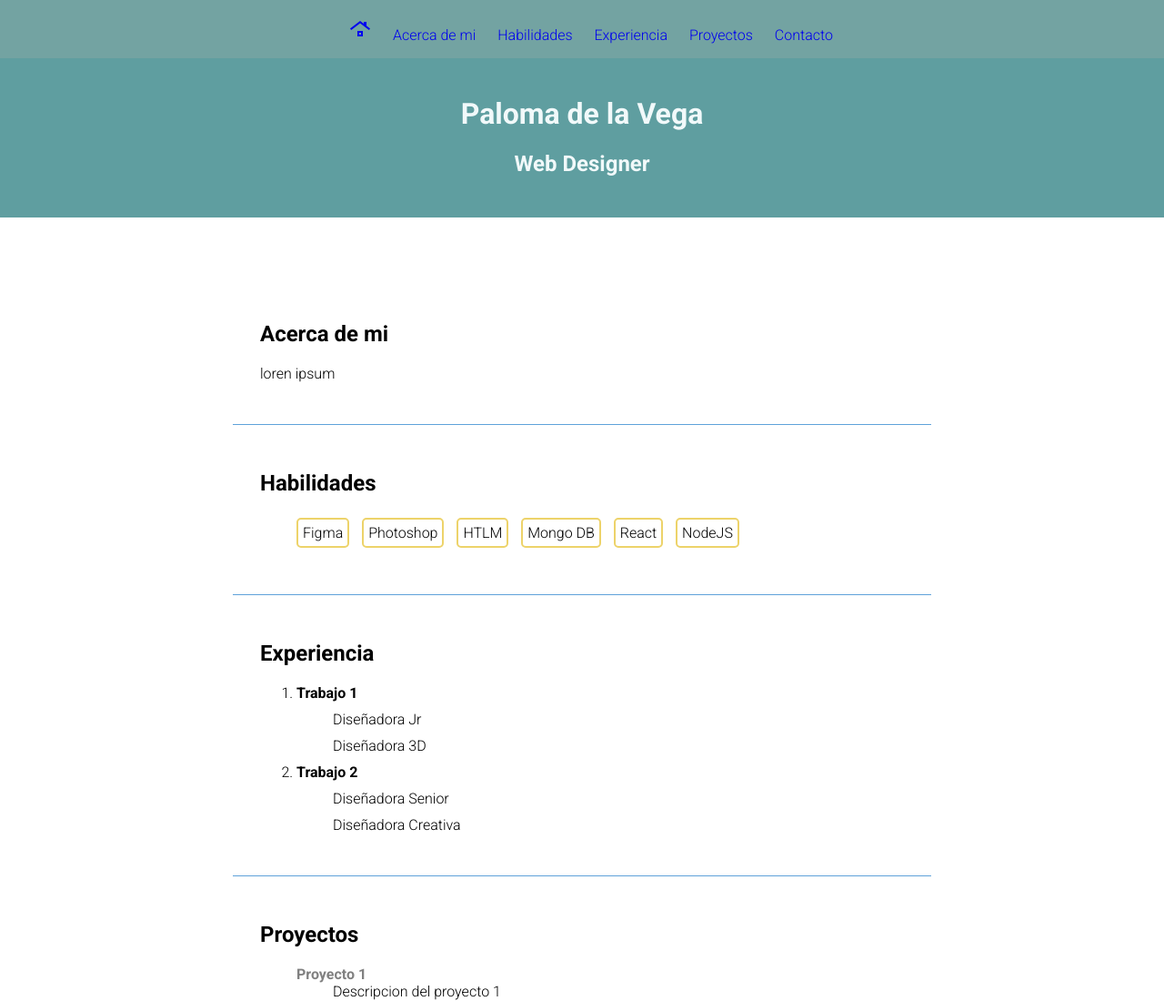
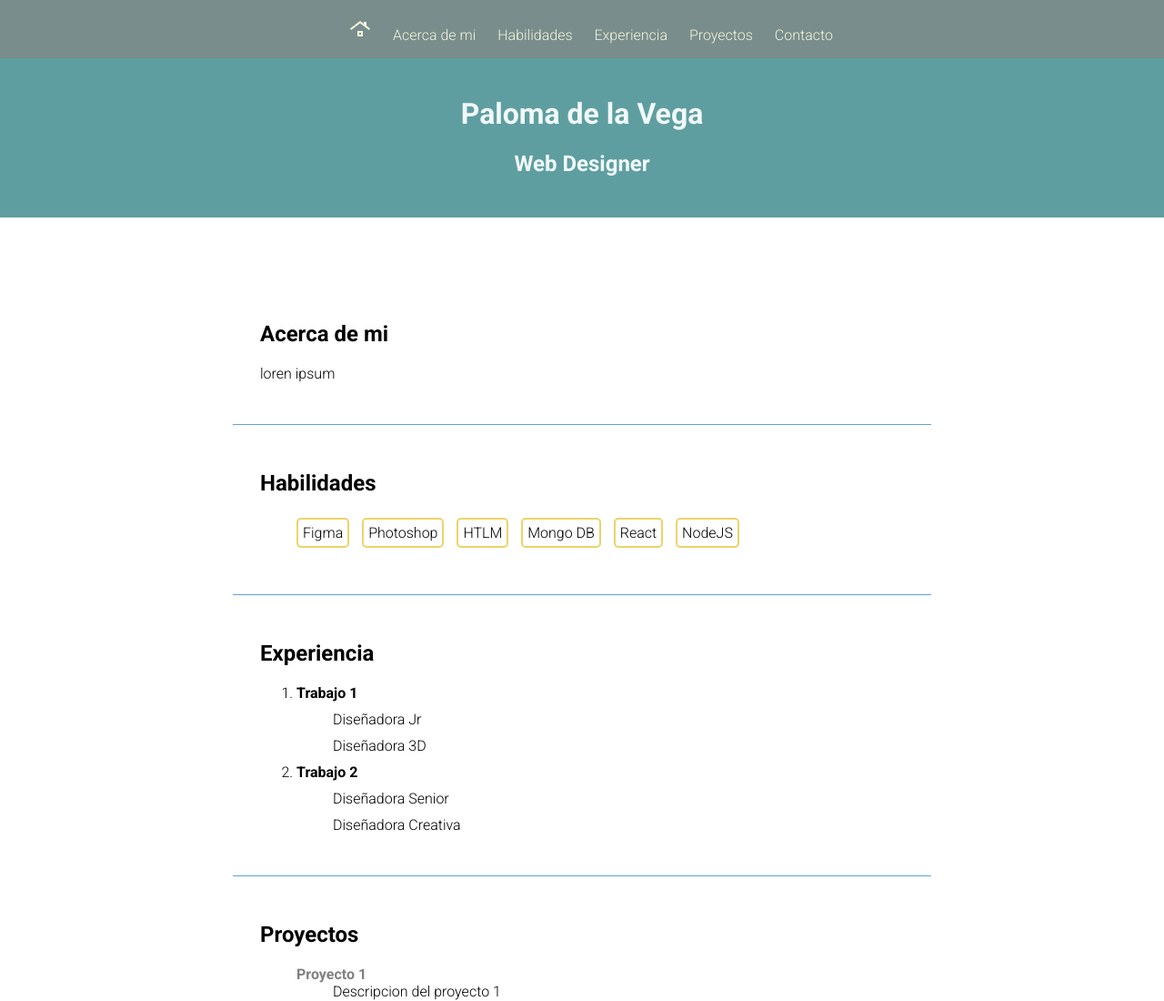
Before and after one commit to palomadlvp/micv, a plain HTML site: page index.html in a window 1280 px wide. Shown: the top 1100 px of the page at 91% size. Drawn offline with nearby package versions, Linux system fonts and the light colour scheme.

Commit message:
Add files via upload

```diff
--- a/style.css
+++ b/style.css
@@ -40,6 +40,7 @@ nav{
 nav a{
     padding: 10px;
     text-decoration: none;
+    color:beige
 }
 section{
     padding: 30px;
@@ -52,7 +53,7 @@ section{
     left: 0;
     width: 100%;
     z-index: 10;
-    background-color: rgb(115, 163, 162);
+    background-color: rgb(121, 141, 140);
     color: aliceblue;
 }
 
@@ -83,6 +84,7 @@ section{
 #Proyectos ul li a:hover{
     text-decoration: underline;
     color: black;
+    cursor: pointer;
 }
 
 #Habilidades ul li:hover{
```
